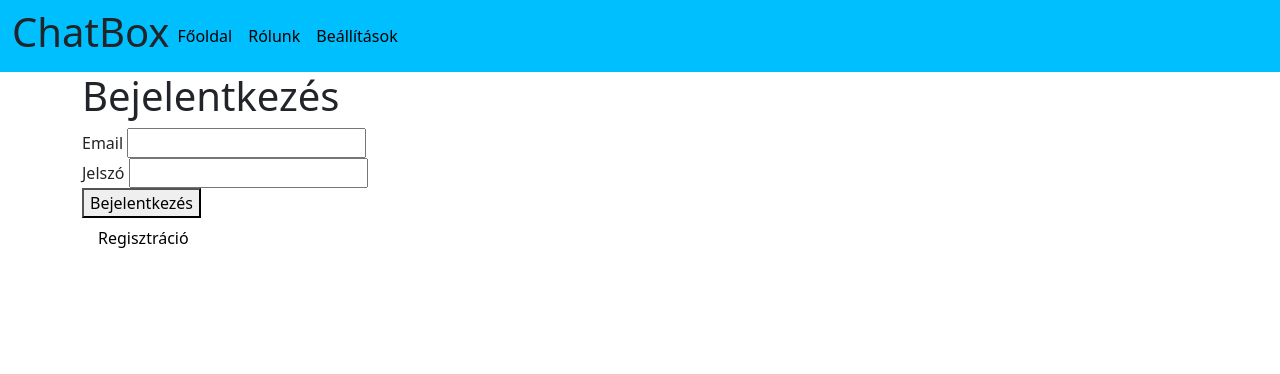
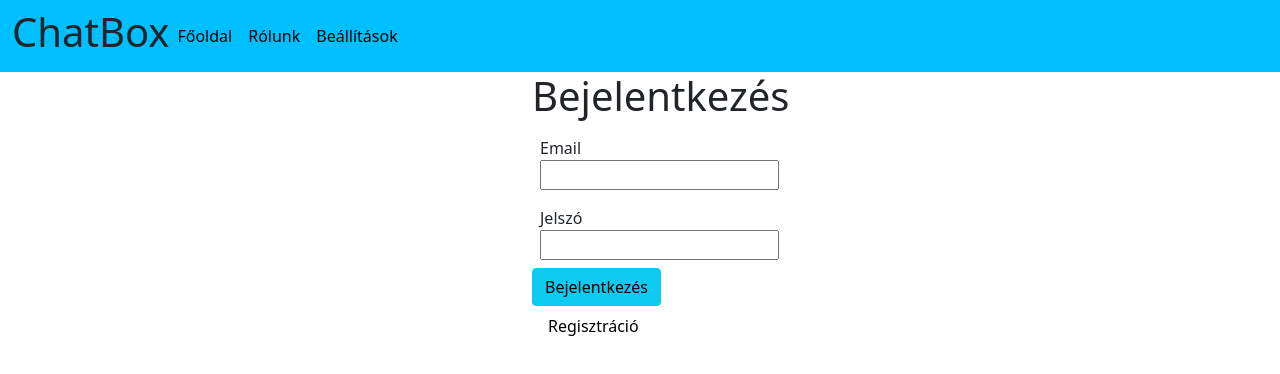
Before and after one commit to energypatrikhu/chatbox-frontend, a SvelteKit app: page /user/login in a window 1280 px wide. Shown: the top 374 px of the page. Built offline with nearby package versions, Linux system fonts and the light colour scheme.

Commit message:
regisz,bejelent oldalt finomitás

```diff
--- a/src/routes/user/login/+page.svelte
+++ b/src/routes/user/login/+page.svelte
@@ -1,5 +1,6 @@
 <script lang="ts">
 	import api from '$lib/scripts/api';
+	import { List } from 'svelte-bootstrap-icons';
 
 	async function handleSubmit(event: Event) {
 		event.preventDefault();
@@ -21,27 +22,25 @@
 	}
 </script>
 
-<div class="container">
+<div class="container" style="width: 15rem;">
 	<h1>Bejelentkezés</h1>
 
 	<form on:submit="{handleSubmit}">
-		<label>
+		<label class="w-50 p-2">
 			Email
 			<input
 				type="email"
 				name="email"
 			/>
 		</label>
-		<br>
-		<label>
+		<label class="w-50 p-2">
 			Jelszó
 			<input
 				type="password"
 				name="password"
 			/>
 		</label>
-		<br>
-		<button type="submit">Bejelentkezés</button>
+		<button type="submit" class="btn btn-info">Bejelentkezés</button>
 	</form>
 
 	<a class="nav-link" href="/user/register">Regisztráció</a>
```
Also changed, not shown: src/routes/user/register/+page.svelte (+3 -7 lines).
